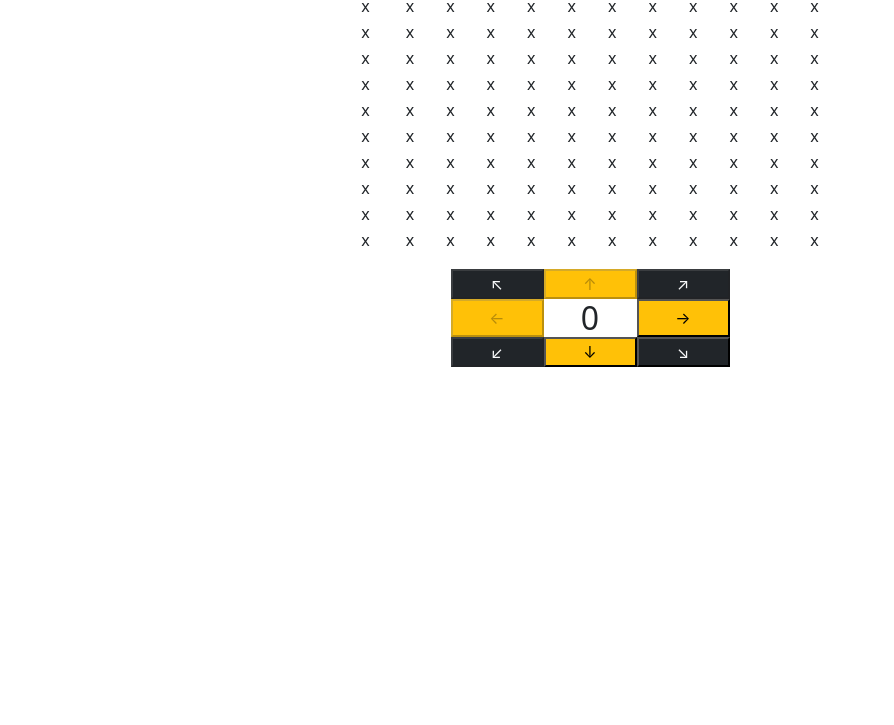
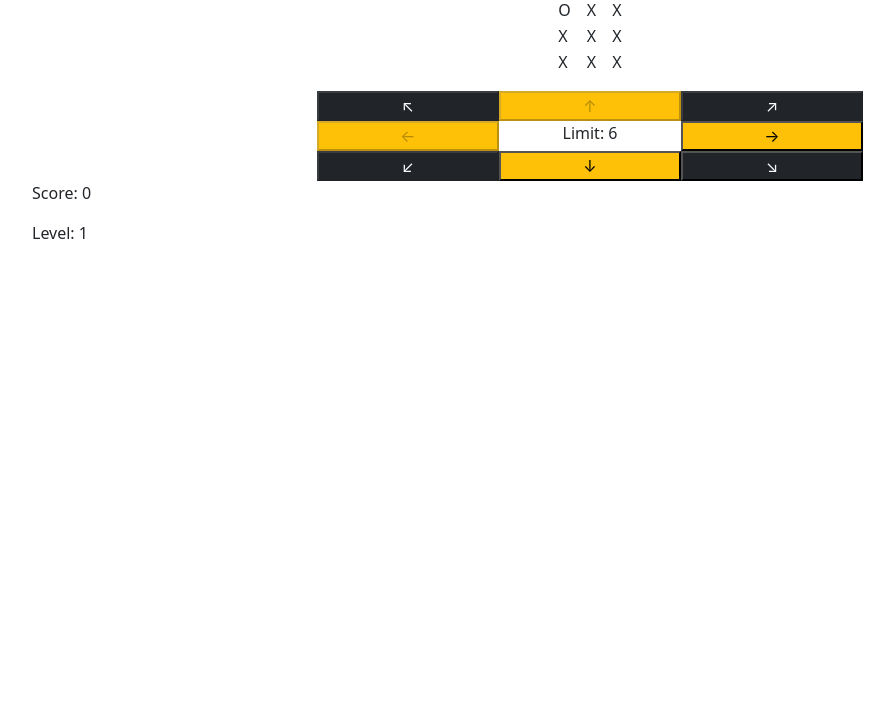
Before and after one commit to lpewton/treasure-island, a website: page index.html in a window 1280 px wide. Shown: the part 75-800 px from the top of the page, without its empty margins (50-944 px from the left). Drawn offline with nearby package versions, Linux system fonts and the light colour scheme.

Commit message:
Change limit dinamically

```diff
--- a/assets/script.js
+++ b/assets/script.js
@@ -3,9 +3,12 @@ var currentLoc = '0.0';
 var locRow = 0;
 var locCell = 0;
 var score = 0;
+var level = 1;
+var difficulty = level * 3;
+var limit = level * 6;
 
 const getRandom = () => {
-    return Math.floor(Math.random() * 12);
+    return Math.floor(Math.random() * difficulty);
 };
 
 const updateBtns = () => {
@@ -20,7 +23,7 @@ const updateBtns = () => {
         document.getElementById('ul-btn').disabled = true;
     };
 
-    if (locRow === 11) {
+    if (locRow === (difficulty - 1)) {
         document.getElementById('d-btn').disabled = true;
         document.getElementById('dr-btn').disabled = true;
         document.getElementById('dl-btn').disabled = true;
@@ -32,7 +35,7 @@ const updateBtns = () => {
         document.getElementById('ul-btn').disabled = true;
     };
 
-    if (locCell === 11) {
+    if (locCell === (difficulty - 1)) {
         document.getElementById('r-btn').disabled = true;
         document.getElementById('dr-btn').disabled = true;
         document.getElementById('ur-btn').disabled = true;
@@ -49,11 +52,15 @@ const updateLoc = () => {
 const revealNewLoc = () => {
     var revealedCell = document.getElementById(`cell-${currentLoc}`);
     revealedCell.innerHTML = 'O';
-    revealedCell.classList = 'px-3 bg-success';
+    revealedCell.classList = 'px-2 bg-success';
     score += 1;
     document.getElementById('score').innerHTML = score;
     if (revealedCell.id === groundCell) {
-        alert(`You Won! Congrats! Your score was ${score}.`)
+        // alert(`You Won! Congrats! Your score was ${score}.`);
+        level += 1;
+        difficulty = level * 4;
+        document.getElementById('gameGrid').innerHTML = '';
+        createGrid();
     };
 };
 
@@ -65,21 +72,20 @@ const resetOldLoc = () => {
 var groundCell = 'cell-' + getRandom() + '.' + getRandom();
 
 const createGrid = () => {
-    for (var i = 0; i < 12; i++) {
+    for (var i = 0; i < difficulty; i++) {
         var row = grid.insertRow();
         row.setAttribute('id', `row-${i}`);
-        for (var j = 0; j < 12; j++) {
+        for (var j = 0; j < difficulty; j++) {
             var cell = row.insertCell();
             cell.setAttribute('id', `cell-${i}.${j}`);
-            cell.classList = 'px-3';
-
-                var cellText = document.createTextNode('x');
-
+            cell.classList = 'px-2';
+            var cellText = document.createTextNode('X');
             cell.append(cellText);
         };
         var initialCell = document.getElementById('cell-0.0');
         initialCell.innerHTML = 'O';
     };
+    document.getElementById('limit').innerHTML = limit;
 };
 
 $('#u-btn').on('click', function () {
--- a/index.html
+++ b/index.html
@@ -4,34 +4,43 @@
 <head>
     <meta charset="UTF-8">
     <meta name="viewport" content="width=device-width, initial-scale=1.0">
-    <title>Document</title>
+    <title>Treasure Island</title>
     <!-- Bootstrap 5 -->
     <link href="https://cdn.jsdelivr.net/npm/bootstrap@5.0.2/dist/css/bootstrap.min.css" rel="stylesheet"
         integrity="sha384-EVSTQN3/azprG1Anm3QDgpJLIm9Nao0Yz1ztcQTwFspd3yD65VohhpuuCOmLASjC" crossorigin="anonymous">
 </head>
 
 <body>
+    <div class="container">
+    <div class="header mt-2">
+        <h1 class="text-center">Treasure Island</h1>
+    </div>
     <div class="container d-flex justify-content-center mt-3">
         <table id="gameGrid">
         </table>
     </div>
     <div class="container direction-btns mt-3">
         <div class="d-flex justify-content-center">
-            <button id="ul-btn" class="directionBtn col-1 bg-dark text-light">↖</button>
-            <button id="u-btn" class="directionBtn col-1 bg-warning">↑</button>
-            <button id="ur-btn" class="directionBtn col-1 bg-dark text-light">↗</button>
+            <button id="ul-btn" class="directionBtn col-2 bg-dark text-light">↖</button>
+            <button id="u-btn" class="directionBtn col-2 bg-warning">↑</button>
+            <button id="ur-btn" class="directionBtn col-2 bg-dark text-light">↗</button>
         </div>
         <div class="d-flex justify-content-center">
-            <button id="l-btn" class="directionBtn col-1 bg-warning">←</button>
-            <div id="score" class="col-1 text-center h2 mb-0">0</div>
-            <button id="r-btn" class="directionBtn col-1 bg-warning">→</button>
+            <button id="l-btn" class="directionBtn col-2 bg-warning">←</button>
+            <div class="col-2 text-center mb-0">Limit: <span id="limit"></span></div>
+            <button id="r-btn" class="directionBtn col-2 bg-warning">→</button>
         </div>
         <div class="d-flex justify-content-center">
-            <button id="dl-btn" class="directionBtn col-1 bg-dark text-light">↙</button>
-            <button id="d-btn" class="directionBtn col-1 bg-warning">↓</button>
-        <button id="dr-btn" class="directionBtn col-1 bg-dark text-light">↘</button>
+            <button id="dl-btn" class="directionBtn col-2 bg-dark text-light">↙</button>
+            <button id="d-btn" class="directionBtn col-2 bg-warning">↓</button>
+            <button id="dr-btn" class="directionBtn col-2 bg-dark text-light">↘</button>
+        </div>
     </div>
+    <div class="info">
+        <p>Score: <span id="score">0</span></p>
+        <p>Level: <span id="score">1</span></p>
     </div>
+</div>
 
     <!-- JQuery -->
     <script src="./node_modules/jquery/dist/jquery.js"></script>
```
